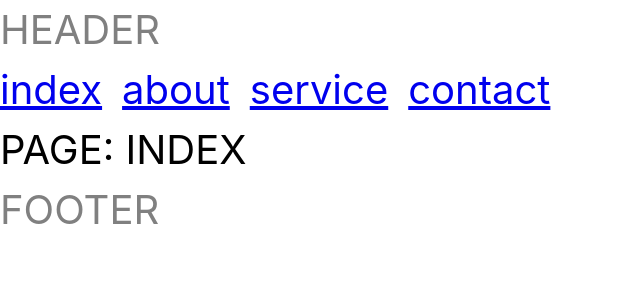
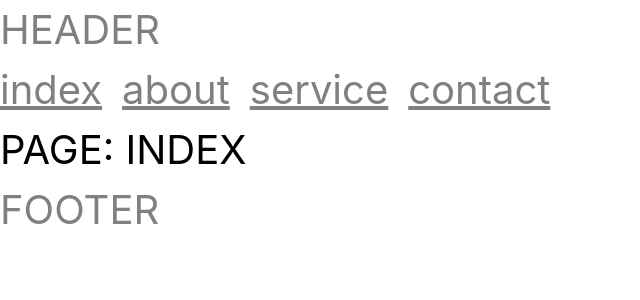
Before and after one commit to lig-dsktschy/nuxt-sample, a Nuxt app: page / in a window 1280 px wide. Shown: the top 300 px of the page, without its empty margins (0-640 px from the left). Built offline with nearby package versions, Linux system fonts and the light colour scheme.

Commit message:
Use SCSS in components

```diff
--- a/components/app-footer.vue
+++ b/components/app-footer.vue
@@ -4,7 +4,7 @@
   </header>
 </template>
 
-<style scoped>
+<style lang="scss" scoped>
 .app-footer {
   color: gray;
 }
--- a/components/app-header.vue
+++ b/components/app-header.vue
@@ -4,7 +4,7 @@
   </header>
 </template>
 
-<style scoped>
+<style lang="scss" scoped>
 .app-header {
   color: gray;
 }
--- a/components/app-nav.vue
+++ b/components/app-nav.vue
@@ -7,8 +7,12 @@
   </nav>
 </template>
 
-<style scoped>
+<style lang="scss" scoped>
 .anchor {
   margin-right: 20px;
+  color: gray;
+  &:visited {
+    color: #41b883;
+  }
 }
 </style>
--- a/layouts/error.vue
+++ b/layouts/error.vue
@@ -5,7 +5,7 @@
   </main>
 </template>
 
-<style scoped>
+<style lang="scss" scoped>
 .image {
   display: block;
 }
```
